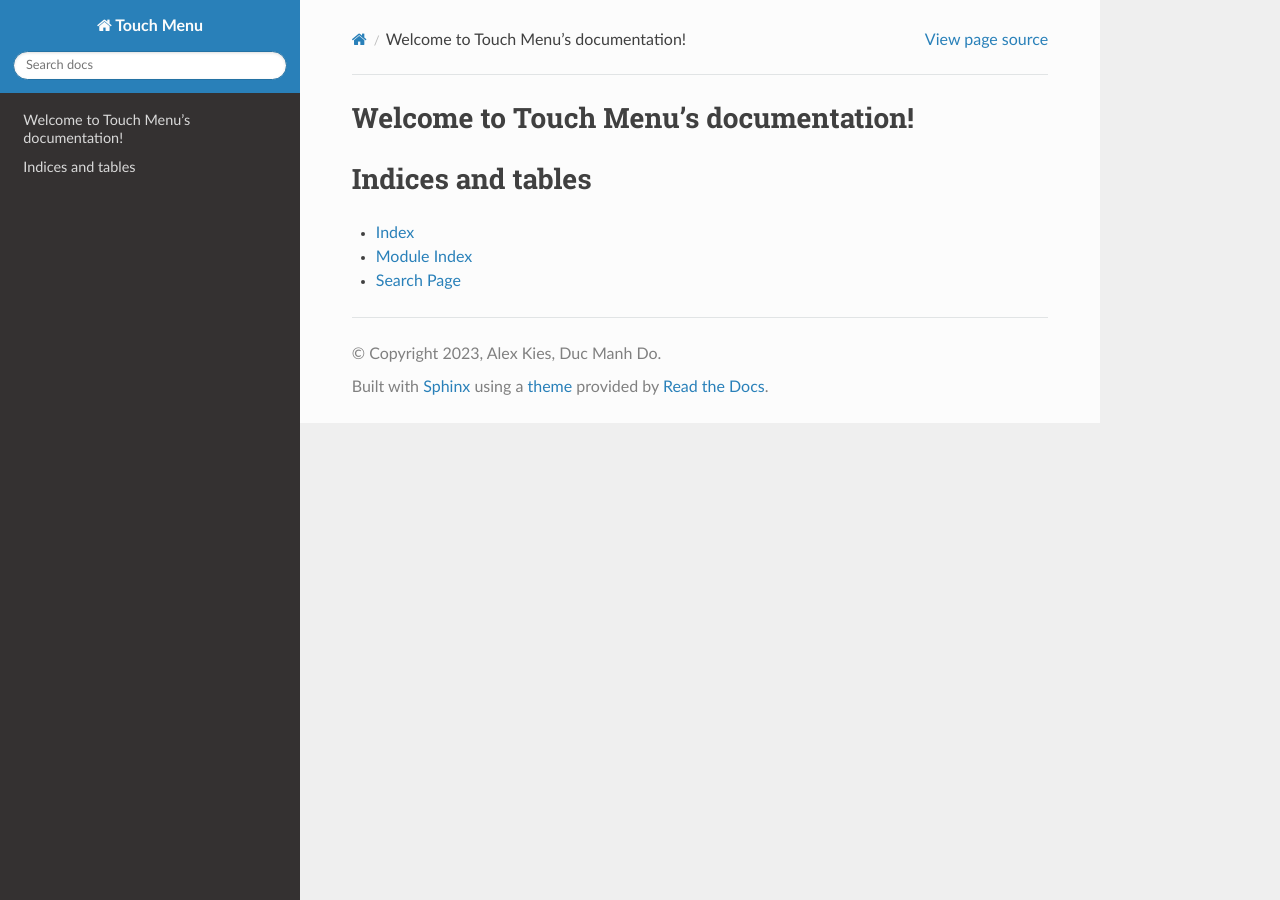
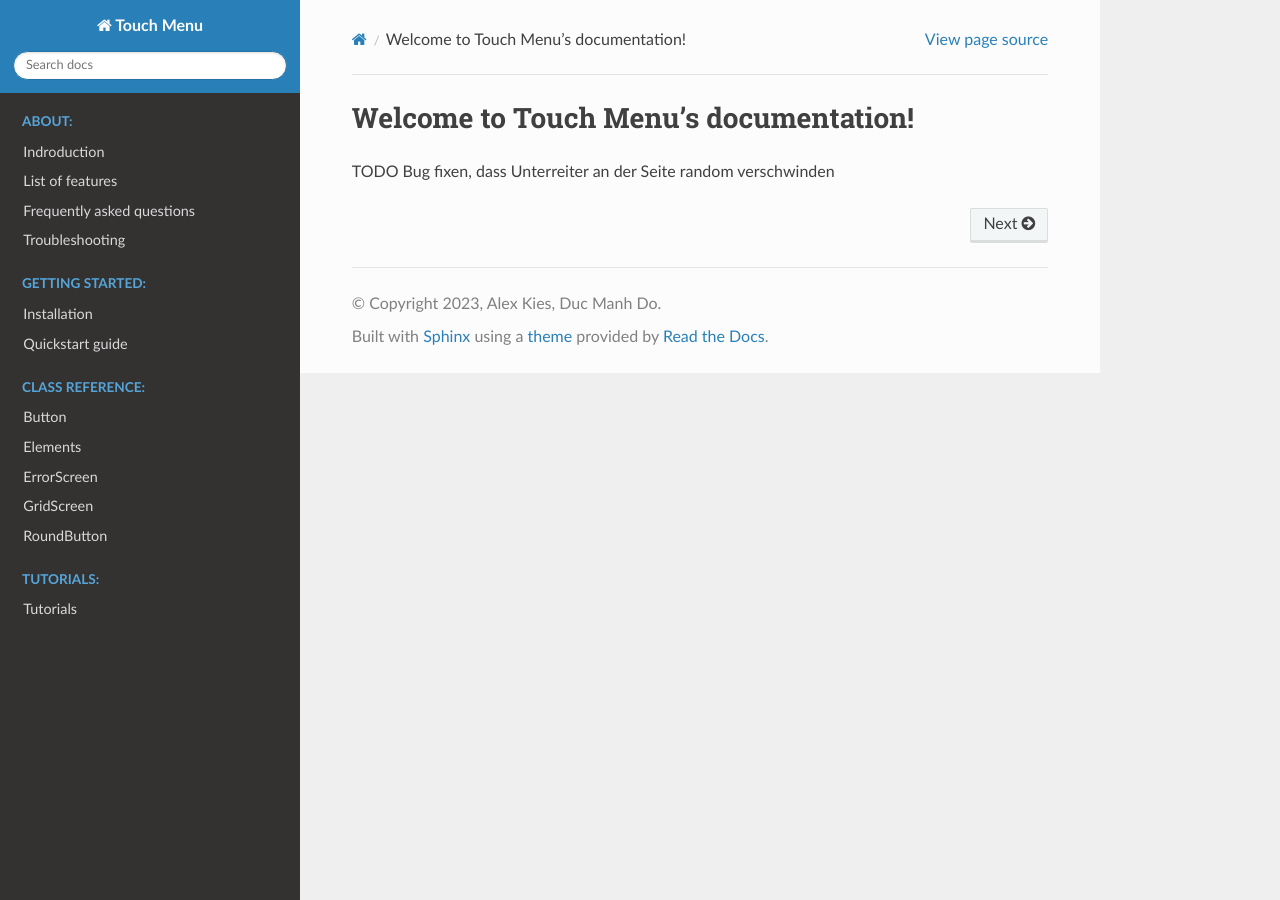
Before and after one commit to Coding-Alexx/TouchMenu, a Sphinx documentation site: the page built from docs/index.rst, in a window 1280 px wide. Built offline with Sphinx 7.4.7 and the Read the Docs theme 2.0.0, drawn with Linux system fonts in a browser that asks for light colours.

Commit message:
rtd structure

```diff
--- /dev/null
+++ b/docs/About/faq.rst
@@ -0,0 +1,2 @@
+Frequently asked questions
++++++++++++++++++++++++++++
--- /dev/null
+++ b/docs/About/features.rst
@@ -0,0 +1,2 @@
+List of features
++++++++++++++++++
--- /dev/null
+++ b/docs/About/introduction.rst
@@ -0,0 +1,2 @@
+Indroduction
++++++++++++++++
--- /dev/null
+++ b/docs/About/troubleshooting.rst
@@ -0,0 +1,2 @@
+Troubleshooting
+++++++++++++++++
--- /dev/null
+++ b/docs/ClassReference/element.rst
@@ -0,0 +1,2 @@
+Elements
+++++++++++
--- /dev/null
+++ b/docs/ClassReference/error.rst
@@ -0,0 +1,4 @@
+ErrorScreen
+++++++++++++++
+Test
+=====
--- /dev/null
+++ b/docs/ClassReference/grid.rst
@@ -0,0 +1,5 @@
+GridScreen
+++++++++++++++
+
+Test
+======
--- /dev/null
+++ b/docs/ClassReference/roundButton.rst
@@ -0,0 +1,5 @@
+RoundButton
++++++++++++++
+
+Test
+======
--- /dev/null
+++ b/docs/GettingStarted/installation.rst
@@ -0,0 +1,2 @@
+Installation
+++++++++++++++
--- /dev/null
+++ b/docs/GettingStarted/quickstartguide.rst
@@ -0,0 +1,2 @@
+Quickstart guide
++++++++++++++++++
--- /dev/null
+++ b/docs/Tutorials & Examples/tutorials.rst
@@ -0,0 +1,2 @@
+Tutorials
++++++++++
--- a/docs/conf.py
+++ b/docs/conf.py
@@ -5,6 +5,9 @@
 
 # -- Project information -----------------------------------------------------
 # https://www.sphinx-doc.org/en/master/usage/configuration.html#project-information
+
+import os
+import sys
 
 project = 'Touch Menu'
 copyright = '2023, Alex Kies, Duc Manh Do'
@@ -18,10 +21,14 @@ extensions = []
 templates_path = ['_templates']
 exclude_patterns = ['_build', 'Thumbs.db', '.DS_Store']
 
-
+highlight_language = 'c++'
 
 # -- Options for HTML output -------------------------------------------------
 # https://www.sphinx-doc.org/en/master/usage/configuration.html#options-for-html-output
 
 html_theme = 'sphinx_rtd_theme'
 html_static_path = ['_static']
+
+sys.path.insert(0, os.path.abspath(''))
+sys.path.insert(0, os.path.abspath('../../Directory1'))
+sys.path.insert(0, os.path.abspath('../../Directory2'))
--- a/docs/index.rst
+++ b/docs/index.rst
@@ -5,16 +5,40 @@
 
 Welcome to Touch Menu's documentation!
 ======================================
+TODO Bug fixen, dass Unterreiter an der Seite random verschwinden
 
 .. toctree::
    :maxdepth: 2
-   :caption: Contents:
+   :hidden:
+   :caption: About:
 
+   About/introduction
+   About/features
+   About/faq
+   About/troubleshooting
 
+.. toctree::
+   :maxdepth: 2
+   :hidden:
+   :caption: Getting Started:
 
-Indices and tables
-==================
+   GettingStarted/installation
+   GettingStarted/quickstartguide
 
-* :ref:`genindex`
-* :ref:`modindex`
-* :ref:`search`
+.. toctree::
+   :maxdepth: 2
+   :hidden:
+   :caption: Class Reference:
+
+   ClassReference/button.rst
+   ClassReference/element.rst
+   ClassReference/error.rst
+   ClassReference/grid.rst
+   ClassReference/roundButton.rst
+
+.. toctree::
+   :maxdepth: 2
+   :hidden:
+   :caption: Tutorials:
+
+   Tutorials & Examples/tutorials.rst
```
Also changed, not shown: docs/ClassReference/button.rst (added, +55 -0 lines).
